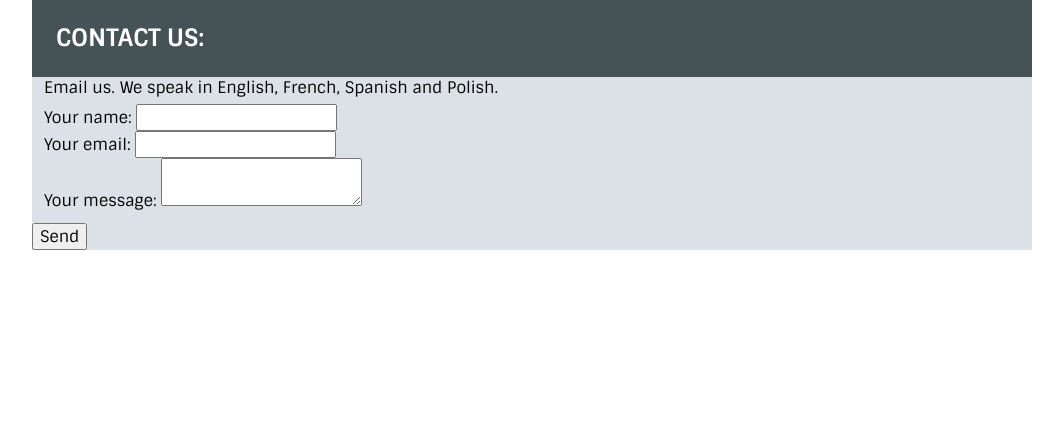
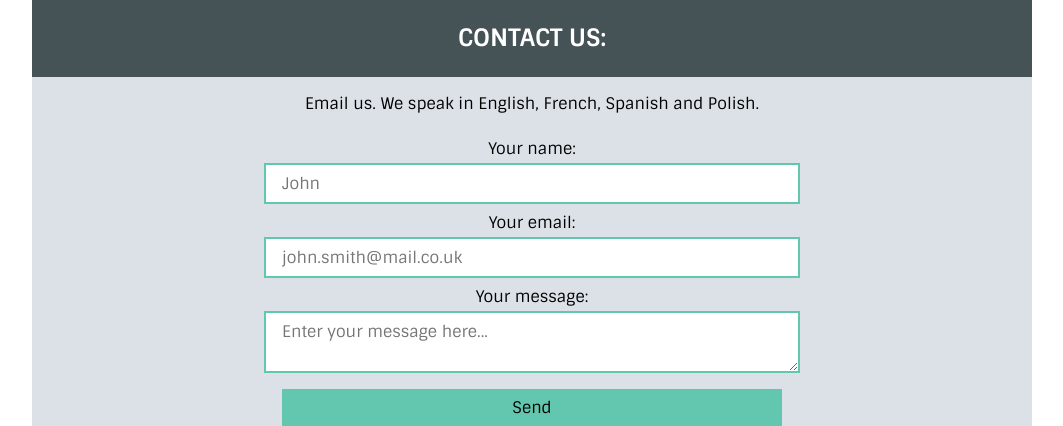
Before and after one commit to wafel34/herbrandStreet, a website: page app/index.html in a window 1280 px wide. Shown: the part 4076-4502 px from the top of the page, without its empty margins (108-1171 px from the left). Before the commit the page ends 4326 px from the top, so only its background shows below. Drawn offline with nearby package versions, Linux system fonts and the light colour scheme; files that its build step writes are made by us from their sources; files whose address does not match are found by name.

Commit message:
sTARTED STYLING CONTACT FORM

```diff
--- a/app/index.html
+++ b/app/index.html
@@ -300,26 +300,19 @@
 	#########   -->
 	<section class="contact" id="contact" role="region" aria-labelledby="contact-header">
 		<h2 class="contact-header" id="contact-header">Contact us:</h2>
+
+		<span class="info">Email us. We speak in English, French, Spanish and Polish.</span>
 		<form action="#" name="contactForm" class="form">
-			<fieldset>
-				<legend class="form_legend">Email us. We speak in English, French, Spanish and Polish.</legend>
-				<div>
-					<label for="personName">Your name:</label>
-					<input type="text" id="personName">
-				</div>
+				<label class="form__label"for="personName">Your name:</label>
+				<input required class="form__input" type="text" id="personName" placeholder="John">
 
-				<div>
-					<label for="personEmail">Your email:</label>
-					<input type="email" id="personEmail">
-				</div>
+				<label class="form__label"for="personEmail">Your email:</label>
+				<input required class="form__input" type="email" id="personEmail" placeholder="john.smith@mail.co.uk">
 
-				<div>
-					<label for="personMessage">Your message:</label>
-					<textarea name="personMessage" id="personMessage">
-					</textarea>
-				</div>
-			</fieldset>
-			<input type="submit" value="Send">
+				<label class="form__label"for="personMessage">Your message:</label>
+				<textarea required class="form__input" name="personMessage" id="personMessage" placeholder="Enter your message here..."></textarea>
+
+			<input class="form__submit" type="submit" value="Send">
 		</form>
 	</section>
 </main>
--- a/resources/sass/_location_contact.sass
+++ b/resources/sass/_location_contact.sass
@@ -12,7 +12,43 @@
 
 .contact
     background-color: $light-grey
+    text-align: center
 
 
-fieldset
-    border: none
+
+//
+
+.info
+    display: block
+    padding: 1em 0
+
+.form
+    display: flex
+    flex-direction: column
+    align-items: center
+    text-align: center
+    > *
+        width: 80%
+
+    &__input
+        border: 2px solid $greenish
+        padding: .5em 1em
+        color: $grey
+        transition: all .3s linear
+        display: block
+        &::before
+
+
+
+    &__label
+        padding: .5em 0 .25em 0
+
+    &__submit
+        border: none
+        margin-top: 1em
+        padding: .5em 1em
+        background-color: $greenish
+
+@media screen and (min-width: 798px)
+    .form > *
+        width: 50%
```
Also changed, not shown: app/public/css/style.css.
